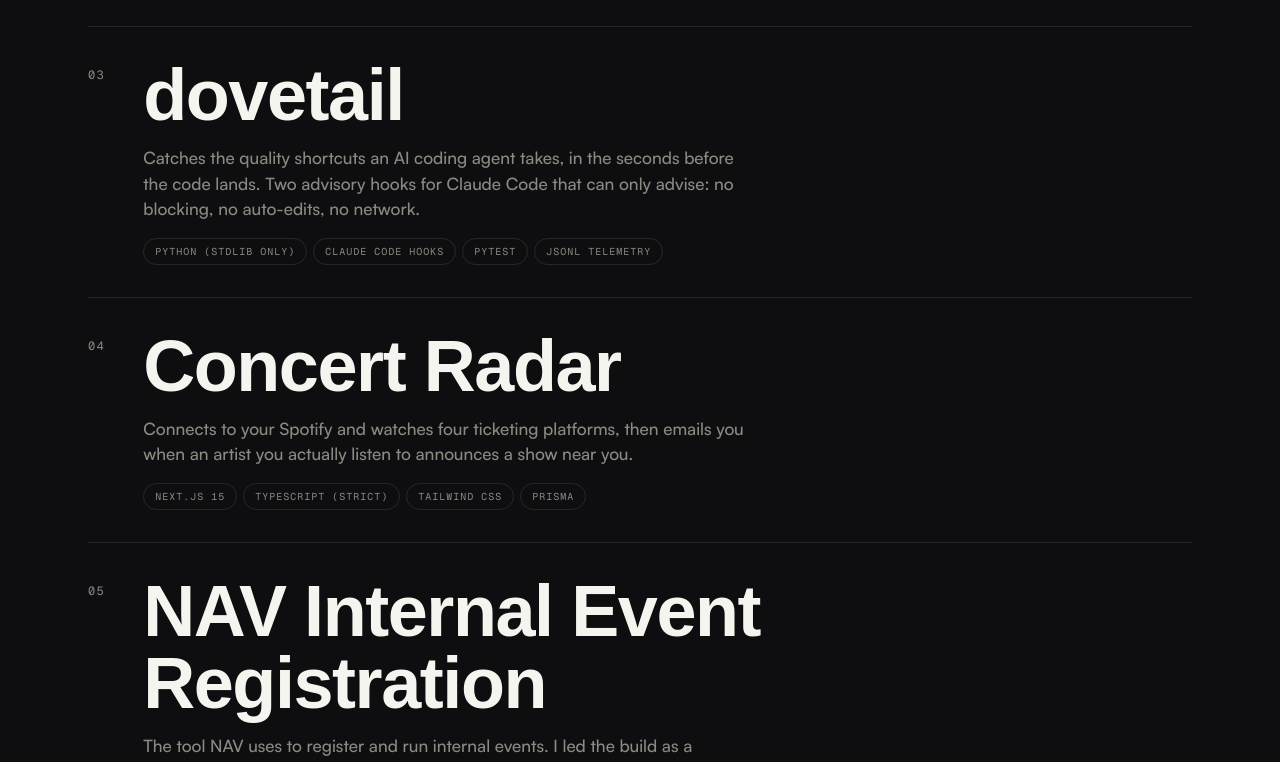
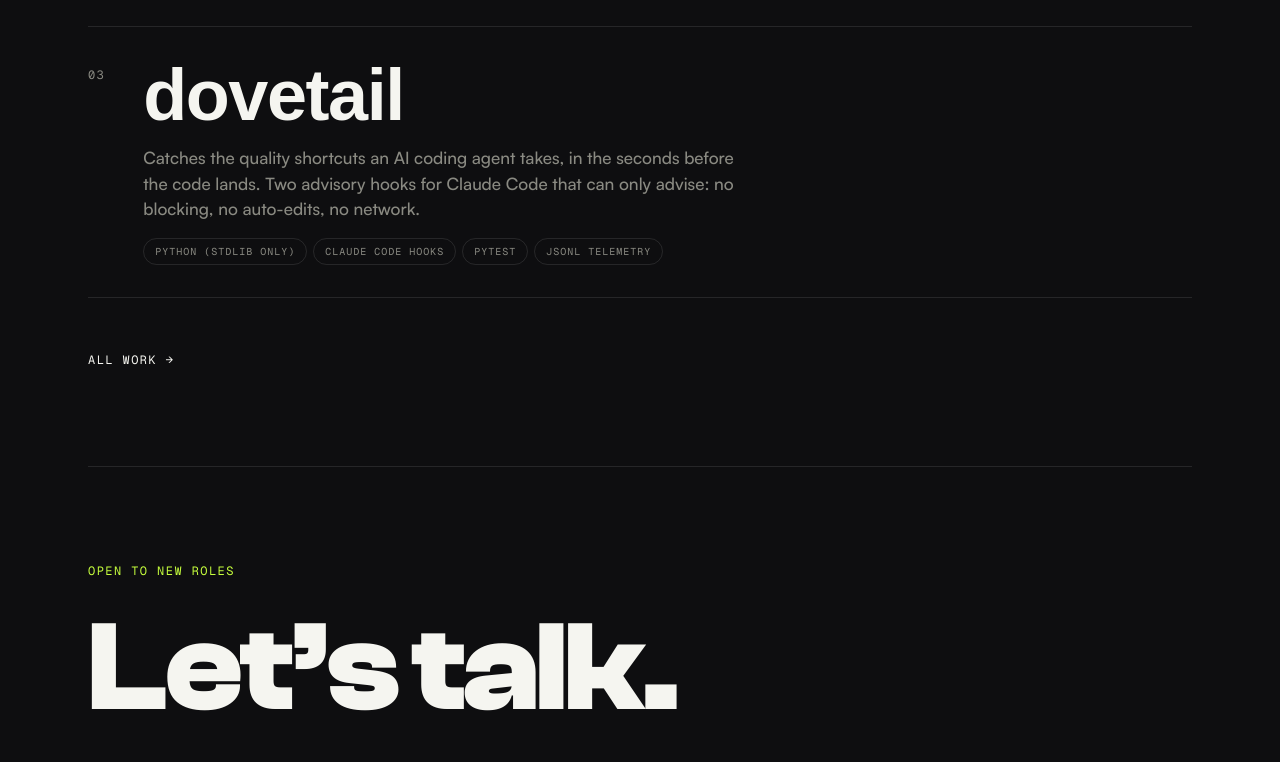
Before and after one commit to nimkimi/hackimi, a Next.js app: page / in a window 1280 px wide. Shown: the part 1448-2210 px from the top of the page. Built offline with nearby package versions, Linux system fonts and the light colour scheme; a web font is replaced by a local one.

Commit message:
Show only the top three cases on the homepage
With five cases, listing everything on home made /work redundant. Home
is now a curated cut behind the All work link; the work page keeps the
full list.

```diff
--- a/src/app/page.tsx
+++ b/src/app/page.tsx
@@ -70,7 +70,8 @@
         </Reveal>
 
         <div className="work-list mt-2 border-t border-white/10">
-          {work.map((c, index) => (
+          {/* Curated cut: top three only — the full list lives on /work. */}
+          {work.slice(0, 3).map((c, index) => (
             <Reveal key={c.slug} delay={index * 0.05}>
               <WorkRow c={c} index={index} />
             </Reveal>
```
Also changed, not shown: 1 other file (tests, documents, lock files or other folders).
